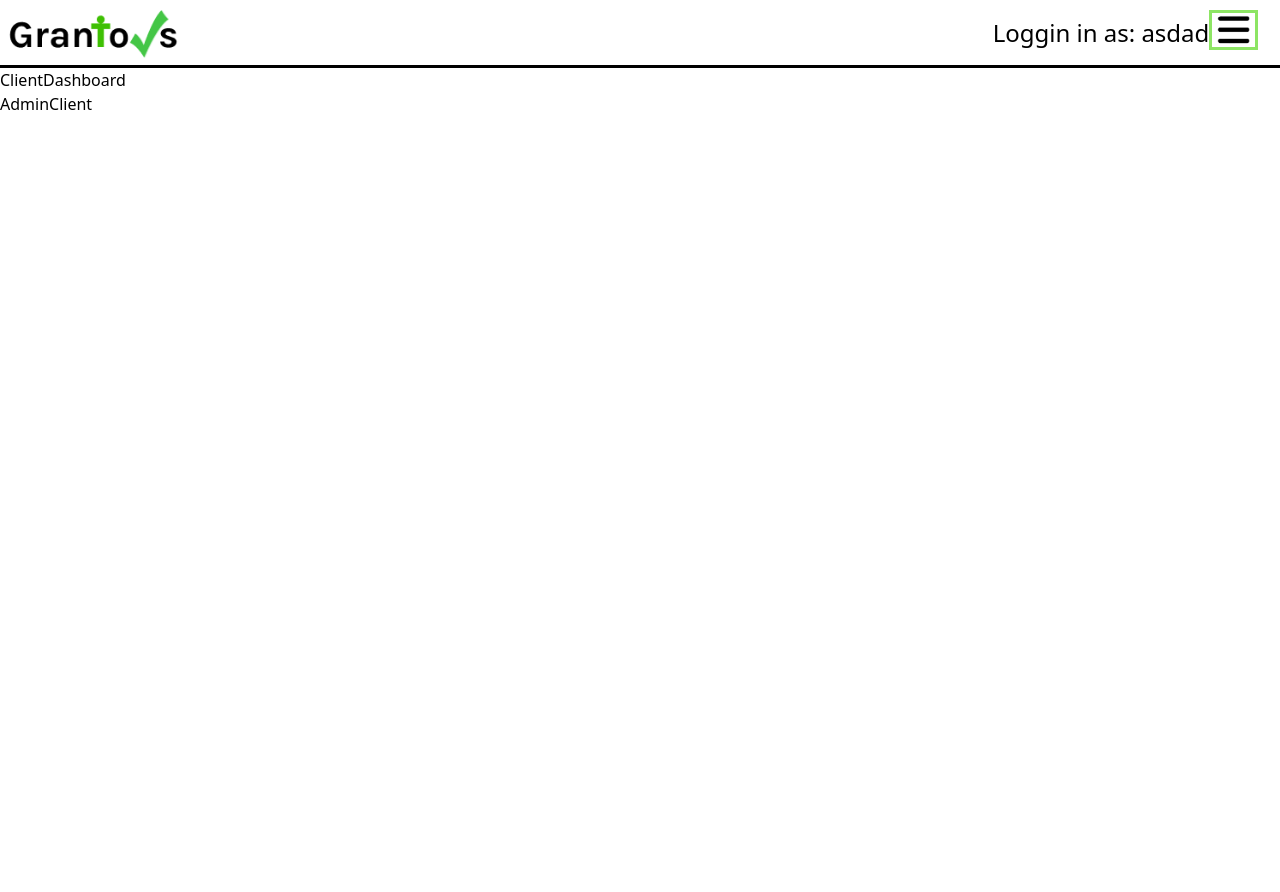
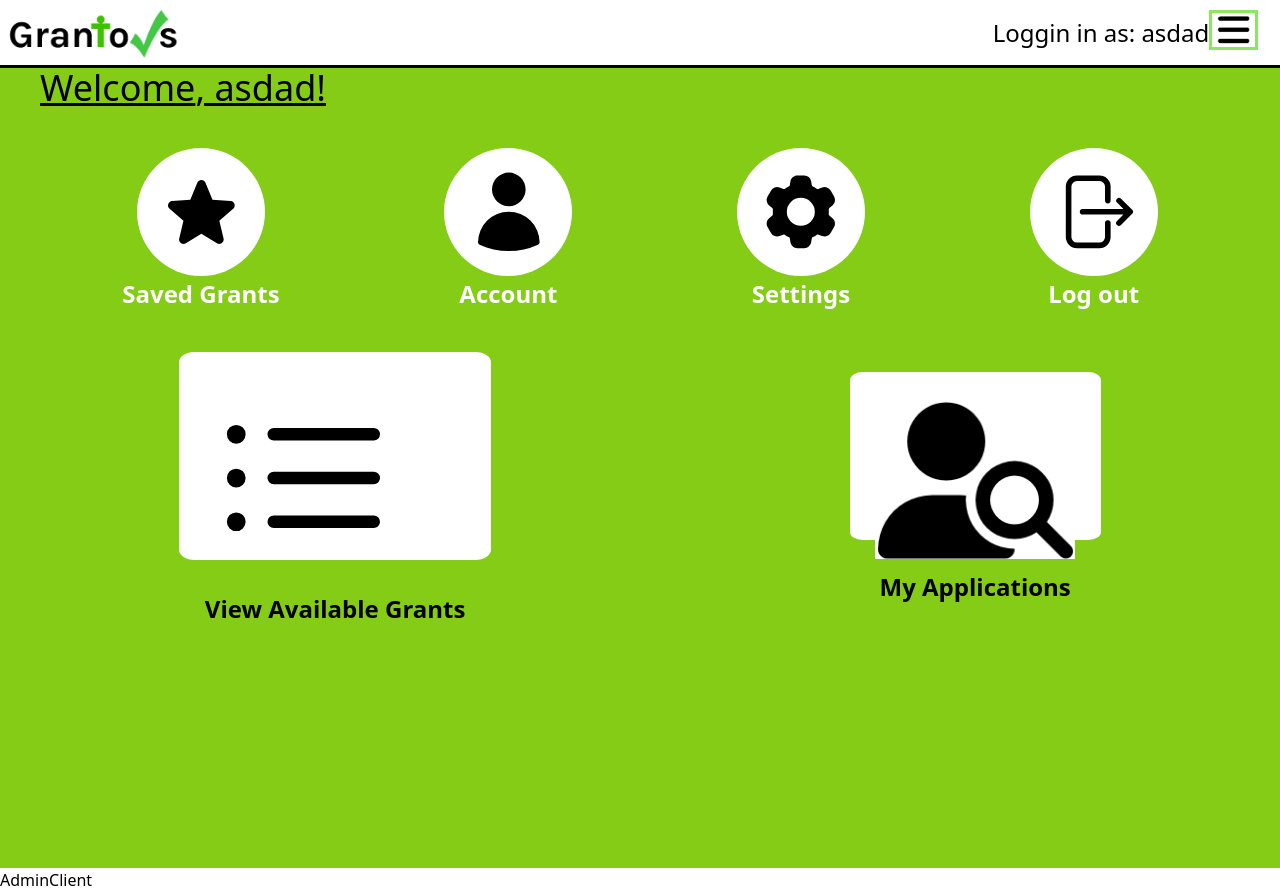
Before and after one commit to GlassesNoGlasses/c01w24-project-grantors, a React (Create React App) app in the folder frontend/: page / in a window 1280 px wide. Both pictures are taken after a click on the button "Client". Before the commit the page ends 868 px from the top, so only its background shows below. Built offline with nearby package versions, Linux system fonts and the light colour scheme.

Commit message:
Created client dashboard

```diff
--- a/frontend/src/components/home-page/nav-bar/client-dashboard/ClientDashboard.tsx
+++ b/frontend/src/components/home-page/nav-bar/client-dashboard/ClientDashboard.tsx
@@ -1,8 +1,28 @@
 import React from 'react'
+import { useUserContext } from '../../../contexts/userContext';
+import ButtonIcon from '../../../displays/ButtonIcon/ButtonIcon';
+import { Cog6ToothIcon, ArrowRightStartOnRectangleIcon, UserIcon, StarIcon, ListBulletIcon, DocumentMagnifyingGlassIcon} from '@heroicons/react/24/solid';
+import search from '../../../../images/search.png'
+import ApplicationIcon from '../../../displays/ApplicationIcon/ApplicationIcon';
+
 
 const ClientDashboard = () => {
+  const {user, setUser} = useUserContext();
+
   return (
-    <div>ClientDashboard</div>
+    <div className="dashboard-container bg-lime-500 w-full h-full">
+      <div className="welcome-message underline px-10 bold text-4xl">Welcome{user ? ", " + user.username + "!" : ""}</div>
+      <div className="client-butons flex justify-around items-center p-10">
+        <ButtonIcon heroicon={<StarIcon className=""/>} label="Saved Grants"/>
+        <ButtonIcon heroicon={<UserIcon className=""/>} label="Account"/>
+        <ButtonIcon heroicon={<Cog6ToothIcon className=""/>} label="Settings"/>
+        <ButtonIcon heroicon={<ArrowRightStartOnRectangleIcon className=""/>} label="Log out"/>
+      </div>
+      <div className="application-buttons flex justify-around items-center">
+        <ApplicationIcon heroicon={<ListBulletIcon/>} label="View Available Grants" />
+        <ApplicationIcon imageSrc={search} label="My Applications"/>
+      </div>
+    </div>
   )
 }
 
```
